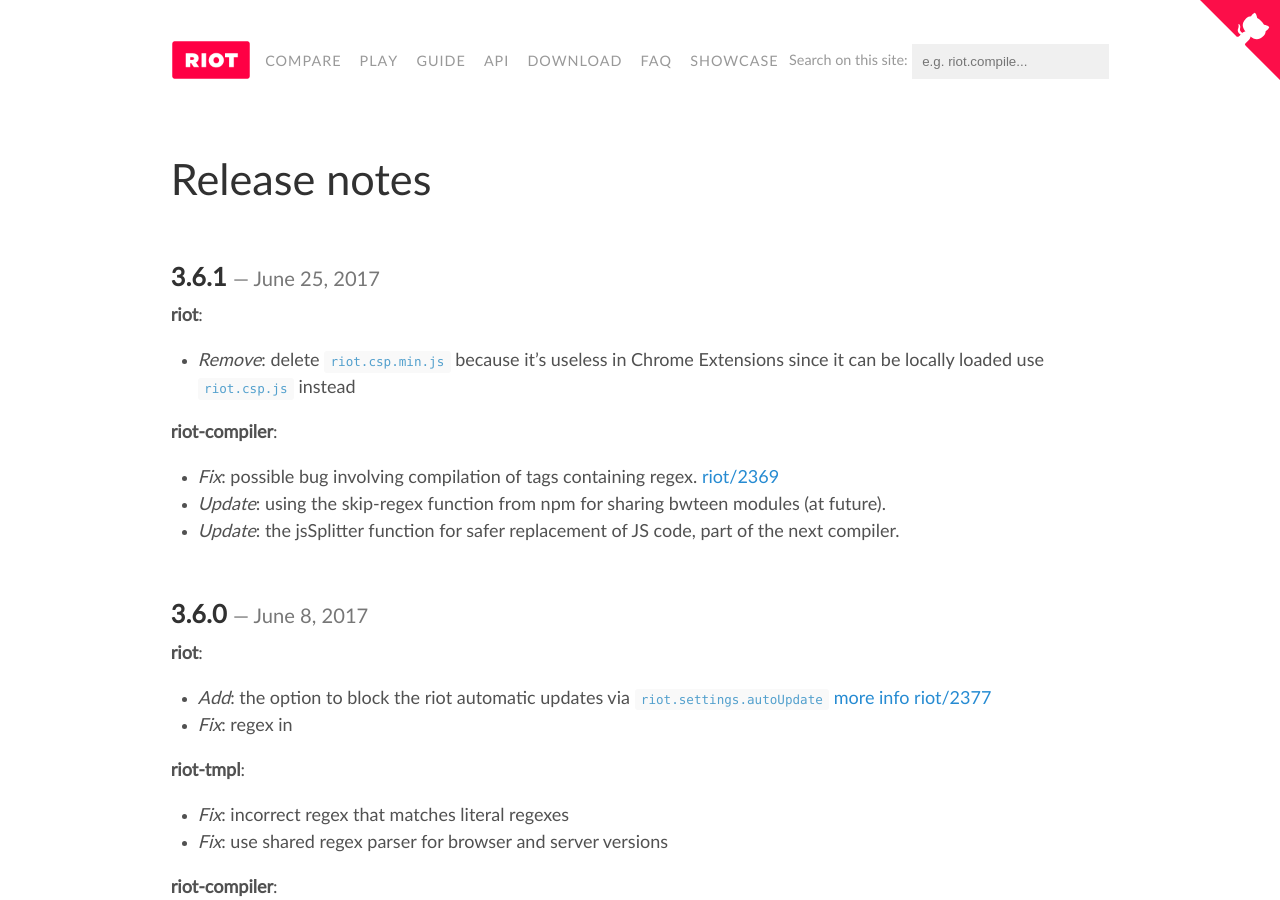
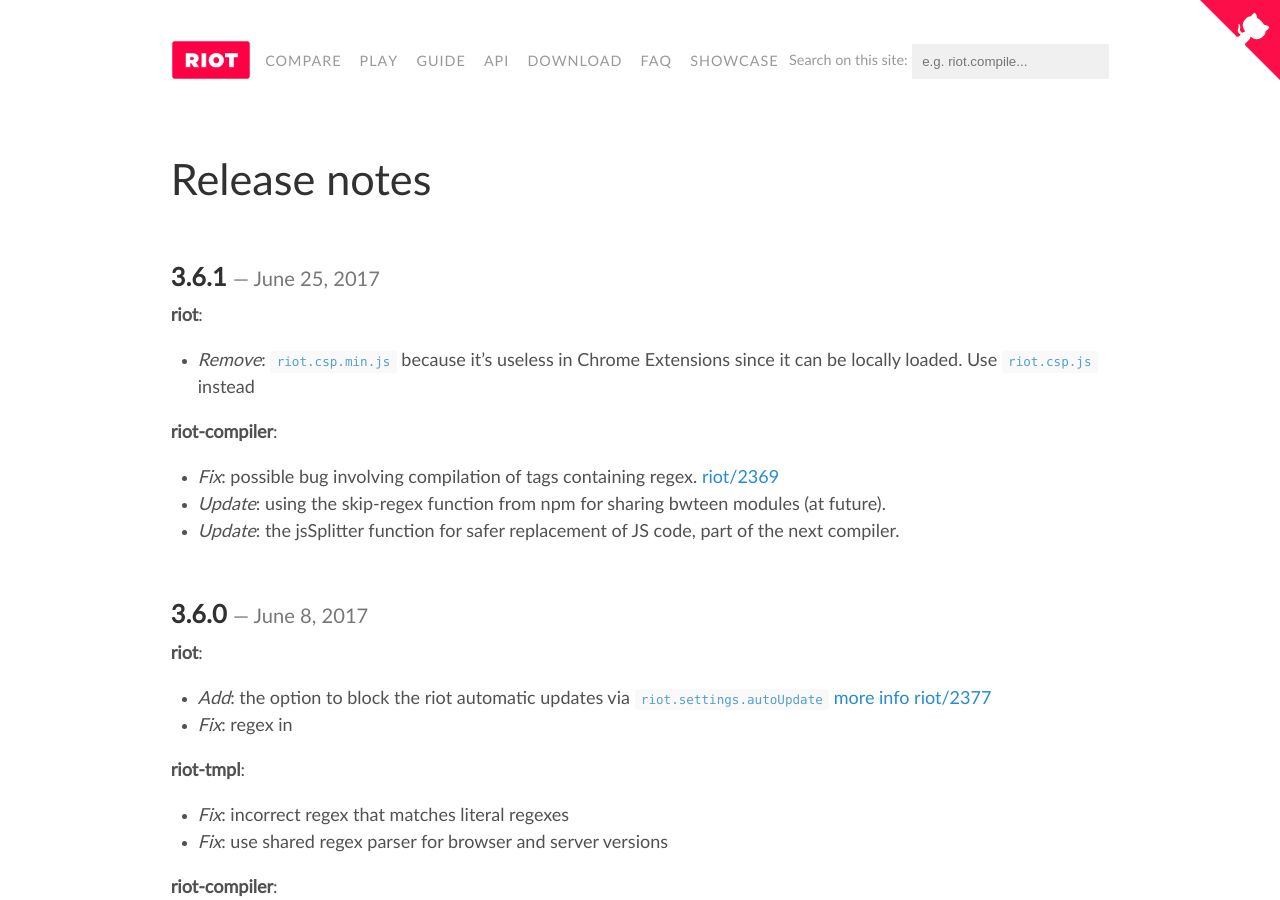
Before and after one commit to riot/riot.github.io, a Jekyll site: the page built from release-notes.md, in a window 1280 px wide and 900 px high. Built offline with Jekyll 4.4.1, drawn with Linux system fonts in a browser that asks for light colours; nearby versions of some CDN libraries; emoji names are drawn with the system emoji font; comment, search, counter and statistics services are not loaded.

Commit message:
fixed: small typo

```diff
--- a/release-notes.md
+++ b/release-notes.md
@@ -10,7 +10,7 @@
 
 __riot__:
 
-  - _Remove_: delete `riot.csp.min.js` because it's useless in Chrome Extensions since it can be locally loaded use `riot.csp.js` instead
+  - _Remove_: `riot.csp.min.js` because it's useless in Chrome Extensions since it can be locally loaded. Use `riot.csp.js` instead
 
 __riot-compiler__:
   - _Fix_: possible bug involving compilation of tags containing regex. [riot/2369](https://github.com/riot/riot/issues/2369)
```
